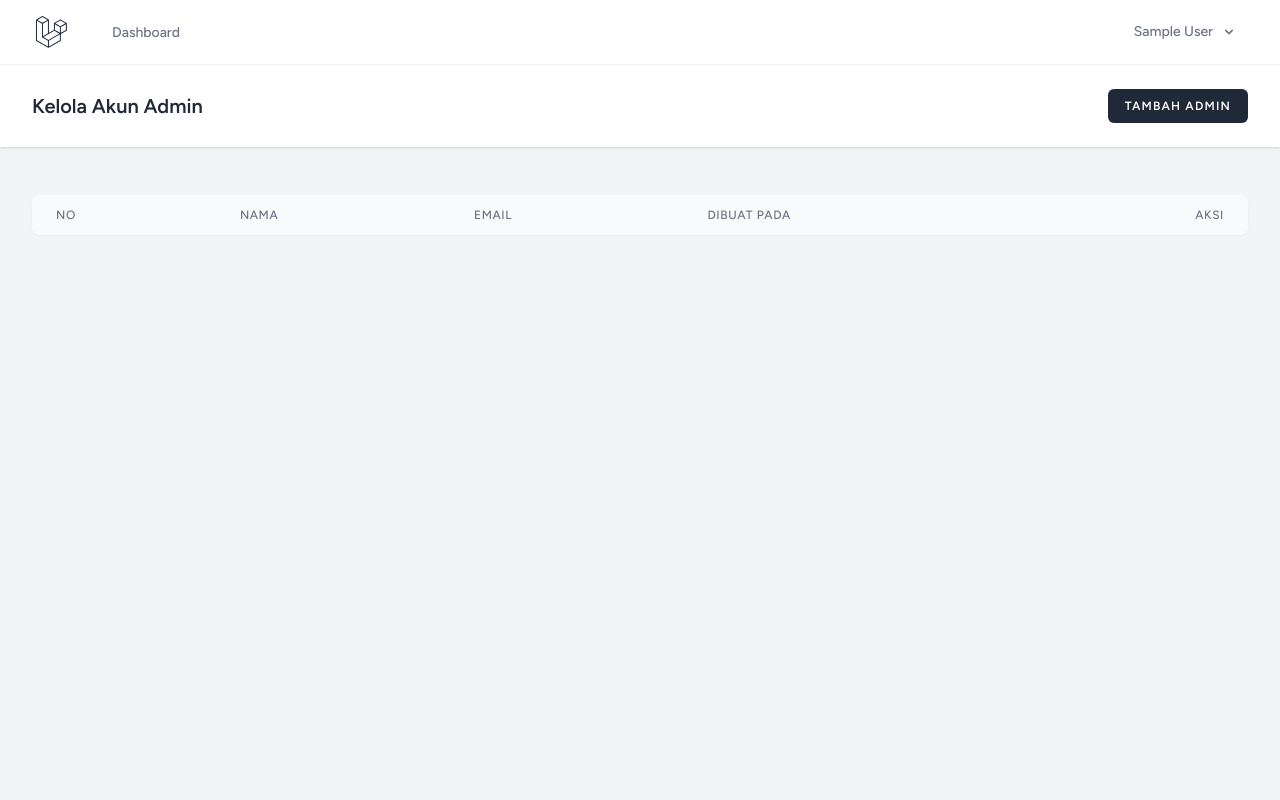
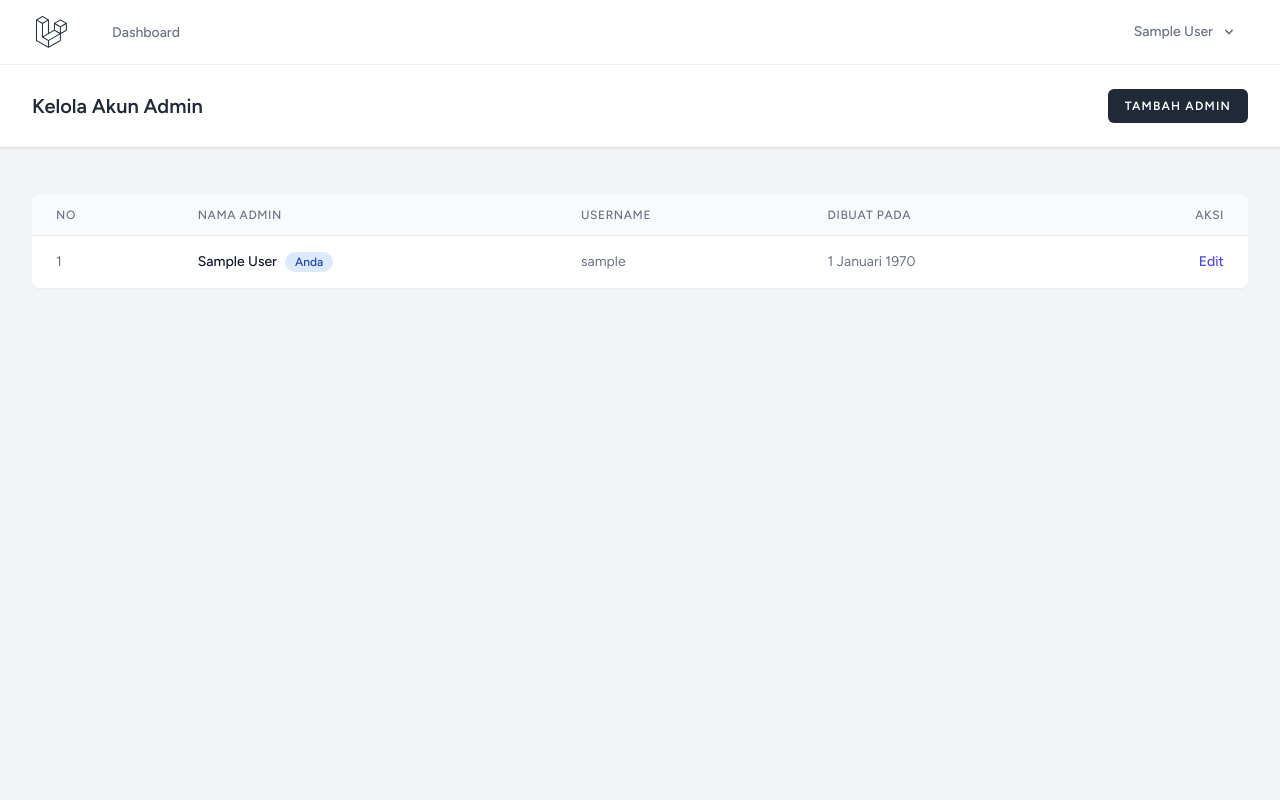
Before and after one commit to Arch-Ren/ProjekAkhirKelompok5-PAW, a Laravel app: page /akun-admin in a window 1280 px wide. Run offline with Laravel 12, Linux system fonts and the light colour scheme; the visitor is signed in with stand-in values (Sample User, id 1); data that the repository does not hold is empty; style sheets or scripts are compiled from the project's sources; parts of the project's set-up code (start-up, migrations or seed data) failed here and were passed over; some libraries are stand-ins or nearby versions.

Commit message:
refactor(akun-admin): selaraskan CRUD akun admin dengan model AkunAdmin

```diff
--- a/app/Http/Controllers/AkunAdminController.php
+++ b/app/Http/Controllers/AkunAdminController.php
@@ -4,7 +4,7 @@ namespace App\Http\Controllers;
 
 use App\Http\Requests\StoreAkunAdminRequest;
 use App\Http\Requests\UpdateAkunAdminRequest;
-use App\Models\User;
+use App\Models\AkunAdmin;
 use Illuminate\Http\RedirectResponse;
 use Illuminate\Support\Facades\Hash;
 use Illuminate\Support\Facades\Redirect;
@@ -18,8 +18,8 @@ class AkunAdminController extends Controller
      */
     public function index(): Response
     {
-        $admins = User::orderBy('name')
-            ->get(['id', 'name', 'email', 'created_at']);
+        $admins = AkunAdmin::orderBy('nama_admin')
+            ->get(['id_admin', 'nama_admin', 'username', 'created_at']);
 
         return Inertia::render('AkunAdmin/Index', [
             'admins' => $admins,
@@ -39,10 +39,12 @@ class AkunAdminController extends Controller
      */
     public function store(StoreAkunAdminRequest $request): RedirectResponse
     {
-        User::create([
-            'name'     => $request->name,
-            'email'    => $request->email,
-            'password' => Hash::make($request->password),
+        $validated = $request->validated();
+
+        AkunAdmin::create([
+            'nama_admin'             => $validated['nama_admin'],
+            'username'               => $validated['username'],
+            'kata_sandi_terenkripsi' => Hash::make($validated['password']),
         ]);
 
         return Redirect::route('akun-admin.index')
@@ -52,23 +54,25 @@ class AkunAdminController extends Controller
     /**
      * Tampilkan form edit admin.
      */
-    public function edit(User $akun_admin): Response
+    public function edit(AkunAdmin $akun_admin): Response
     {
         return Inertia::render('AkunAdmin/Edit', [
-            'admin' => $akun_admin->only('id', 'name', 'email'),
+            'admin' => $akun_admin->only('id_admin', 'nama_admin', 'username'),
         ]);
     }
 
     /**
      * Perbarui data admin.
      */
-    public function update(UpdateAkunAdminRequest $request, User $akun_admin): RedirectResponse
+    public function update(UpdateAkunAdminRequest $request, AkunAdmin $akun_admin): RedirectResponse
     {
-        $akun_admin->name  = $request->name;
-        $akun_admin->email = $request->email;
+        $validated = $request->validated();
+
+        $akun_admin->nama_admin = $validated['nama_admin'];
+        $akun_admin->username   = $validated['username'];
 
         if ($request->filled('password')) {
-            $akun_admin->password = Hash::make($request->password);
+            $akun_admin->kata_sandi_terenkripsi = Hash::make($validated['password']);
         }
 
         $akun_admin->save();
@@ -80,18 +84,18 @@ class AkunAdminController extends Controller
     /**
      * Hapus akun admin.
      */
-    public function destroy(User $akun_admin): RedirectResponse
+    public function destroy(AkunAdmin $akun_admin): RedirectResponse
     {
         // Admin tidak boleh menghapus akunnya sendiri
-        if ($akun_admin->id === auth()->id()) {
+        if ($akun_admin->id_admin === auth()->id()) {
             return Redirect::route('akun-admin.index')
-                ->with('error', 'Anda tidak dapat menghapus akun Anda sendiri.');
+                ->withErrors(['delete' => 'Anda tidak dapat menghapus akun Anda sendiri.']);
         }
 
         // Akun admin terakhir tidak boleh dihapus
-        if (User::count() <= 1) {
+        if (AkunAdmin::count() <= 1) {
             return Redirect::route('akun-admin.index')
-                ->with('error', 'Akun admin terakhir tidak dapat dihapus.');
+                ->withErrors(['delete' => 'Akun admin terakhir tidak dapat dihapus.']);
         }
 
         $akun_admin->delete();
--- a/resources/js/Pages/AkunAdmin/Create.jsx
+++ b/resources/js/Pages/AkunAdmin/Create.jsx
@@ -7,8 +7,8 @@ import { Head, Link, useForm } from '@inertiajs/react';
 
 export default function Create() {
     const { data, setData, post, processing, errors } = useForm({
-        name: '',
-        email: '',
+        nama_admin: '',
+        username: '',
         password: '',
         password_confirmation: '',
     });
@@ -33,28 +33,28 @@ export default function Create() {
                     <div className="overflow-hidden bg-white p-6 shadow-sm sm:rounded-lg">
                         <form onSubmit={submit} className="space-y-6">
                             <div>
-                                <InputLabel htmlFor="name" value="Nama" />
+                                <InputLabel htmlFor="nama_admin" value="Nama Admin" />
                                 <TextInput
-                                    id="name"
+                                    id="nama_admin"
                                     type="text"
                                     className="mt-1 block w-full"
-                                    value={data.name}
-                                    onChange={(e) => setData('name', e.target.value)}
+                                    value={data.nama_admin}
+                                    onChange={(e) => setData('nama_admin', e.target.value)}
                                     isFocused={true}
                                 />
-                                <InputError message={errors.name} className="mt-2" />
+                                <InputError message={errors.nama_admin} className="mt-2" />
                             </div>
 
                             <div>
-                                <InputLabel htmlFor="email" value="Email" />
+                                <InputLabel htmlFor="username" value="Username" />
                                 <TextInput
-                                    id="email"
-                                    type="email"
+                                    id="username"
+                                    type="text"
                                     className="mt-1 block w-full"
-                                    value={data.email}
-                                    onChange={(e) => setData('email', e.target.value)}
+                                    value={data.username}
+                                    onChange={(e) => setData('username', e.target.value)}
                                 />
-                                <InputError message={errors.email} className="mt-2" />
+                                <InputError message={errors.username} className="mt-2" />
                             </div>
 
                             <div>
--- a/resources/js/Pages/AkunAdmin/Edit.jsx
+++ b/resources/js/Pages/AkunAdmin/Edit.jsx
@@ -7,54 +7,54 @@ import { Head, Link, useForm } from '@inertiajs/react';
 
 export default function Edit({ admin }) {
     const { data, setData, put, processing, errors } = useForm({
-        name: admin.name,
-        email: admin.email,
+        nama_admin: admin.nama_admin,
+        username: admin.username,
         password: '',
         password_confirmation: '',
     });
 
     const submit = (e) => {
         e.preventDefault();
-        put(route('akun-admin.update', admin.id));
+        put(route('akun-admin.update', admin.id_admin));
     };
 
     return (
         <AuthenticatedLayout
             header={
                 <h2 className="text-xl font-semibold leading-tight text-gray-800">
-                    Edit Admin: {admin.name}
+                    Edit Admin: {admin.nama_admin}
                 </h2>
             }
         >
-            <Head title={`Edit Admin: ${admin.name}`} />
+            <Head title={`Edit Admin: ${admin.nama_admin}`} />
 
             <div className="py-12">
                 <div className="mx-auto max-w-2xl sm:px-6 lg:px-8">
                     <div className="overflow-hidden bg-white p-6 shadow-sm sm:rounded-lg">
                         <form onSubmit={submit} className="space-y-6">
                             <div>
-                                <InputLabel htmlFor="name" value="Nama" />
+                                <InputLabel htmlFor="nama_admin" value="Nama Admin" />
                                 <TextInput
-                                    id="name"
+                                    id="nama_admin"
                                     type="text"
                                     className="mt-1 block w-full"
-                                    value={data.name}
-                                    onChange={(e) => setData('name', e.target.value)}
+                                    value={data.nama_admin}
+                                    onChange={(e) => setData('nama_admin', e.target.value)}
                                     isFocused={true}
                                 />
-                                <InputError message={errors.name} className="mt-2" />
+                                <InputError message={errors.nama_admin} className="mt-2" />
                             </div>
 
                             <div>
-                                <InputLabel htmlFor="email" value="Email" />
+                                <InputLabel htmlFor="username" value="Username" />
                                 <TextInput
-                                    id="email"
-                                    type="email"
+                                    id="username"
+                                    type="text"
                                     className="mt-1 block w-full"
-                                    value={data.email}
-                                    onChange={(e) => setData('email', e.target.value)}
+                                    value={data.username}
+                                    onChange={(e) => setData('username', e.target.value)}
                                 />
-                                <InputError message={errors.email} className="mt-2" />
+                                <InputError message={errors.username} className="mt-2" />
                             </div>
 
                             <div>
--- a/resources/js/Pages/AkunAdmin/Index.jsx
+++ b/resources/js/Pages/AkunAdmin/Index.jsx
@@ -7,7 +7,7 @@ import { Head, Link, useForm, usePage } from '@inertiajs/react';
 import { useState } from 'react';
 
 export default function Index({ admins }) {
-    const { auth, flash } = usePage().props;
+    const { auth, flash, errors: pageErrors } = usePage().props;
     const [confirmingDeletion, setConfirmingDeletion] = useState(false);
     const [selectedAdmin, setSelectedAdmin] = useState(null);
 
@@ -19,8 +19,8 @@ export default function Index({ admins }) {
     };
 
     const deleteAdmin = () => {
-        destroy(route('akun-admin.destroy', selectedAdmin.id), {
-            onSuccess: () => {
+        destroy(route('akun-admin.destroy', selectedAdmin.id_admin), {
+            onFinish: () => {
                 setConfirmingDeletion(false);
                 setSelectedAdmin(null);
             },
@@ -55,9 +55,9 @@ export default function Index({ admins }) {
                         </div>
                     )}
 
-                    {flash?.error && (
+                    {pageErrors?.delete && (
                         <div className="mb-4 rounded-md bg-red-50 p-4 text-sm text-red-700">
-                            {flash.error}
+                            {pageErrors.delete}
                         </div>
                     )}
 
@@ -70,10 +70,10 @@ export default function Index({ admins }) {
                                             No
                                         </th>
                                         <th className="px-6 py-3 text-left text-xs font-medium uppercase tracking-wider text-gray-500">
-                                            Nama
+                                            Nama Admin
                                         </th>
                                         <th className="px-6 py-3 text-left text-xs font-medium uppercase tracking-wider text-gray-500">
-                                            Email
+                                            Username
                                         </th>
                                         <th className="px-6 py-3 text-left text-xs font-medium uppercase tracking-wider text-gray-500">
                                             Dibuat Pada
@@ -85,20 +85,20 @@ export default function Index({ admins }) {
                                 </thead>
                                 <tbody className="divide-y divide-gray-200 bg-white">
                                     {admins.map((admin, index) => (
-                                        <tr key={admin.id}>
+                                        <tr key={admin.id_admin}>
                                             <td className="whitespace-nowrap px-6 py-4 text-sm text-gray-500">
                                                 {index + 1}
                                             </td>
                                             <td className="whitespace-nowrap px-6 py-4 text-sm font-medium text-gray-900">
-                                                {admin.name}
-                                                {admin.id === auth.user.id && (
+                                                {admin.nama_admin}
+                                                {admin.id_admin === auth.user.id_admin && (
                                                     <span className="ml-2 inline-flex items-center rounded-full bg-blue-100 px-2.5 py-0.5 text-xs font-medium text-blue-800">
                                                         Anda
                                                     </span>
                                                 )}
                                             </td>
                                             <td className="whitespace-nowrap px-6 py-4 text-sm text-gray-500">
-                                                {admin.email}
+                                                {admin.username}
                                             </td>
                                             <td className="whitespace-nowrap px-6 py-4 text-sm text-gray-500">
                                                 {new Date(admin.created_at).toLocaleDateString('id-ID', {
@@ -109,13 +109,13 @@ export default function Index({ admins }) {
                                             </td>
                                             <td className="whitespace-nowrap px-6 py-4 text-right text-sm font-medium">
                                                 <Link
-                                                    href={route('akun-admin.edit', admin.id)}
+                                                    href={route('akun-admin.edit', admin.id_admin)}
                                                     className="text-indigo-600 hover:text-indigo-900"
                                                 >
                                                     Edit
                                                 </Link>
 
-                                                {admin.id !== auth.user.id && (
+                                                {admin.id_admin !== auth.user.id_admin && (
                                                     <button
                                                         onClick={() => confirmDelete(admin)}
                                                         className="ml-4 text-red-600 hover:text-red-900"
@@ -141,7 +141,7 @@ export default function Index({ admins }) {
 
                     <p className="mt-1 text-sm text-gray-600">
                         Apakah Anda yakin ingin menghapus akun{' '}
-                        <strong>{selectedAdmin?.name}</strong>? Tindakan ini tidak
+                        <strong>{selectedAdmin?.nama_admin}</strong>? Tindakan ini tidak
                         dapat dibatalkan.
                     </p>
 
```
Also changed, not shown: app/Http/Requests/StoreAkunAdminRequest.php (+14 -12 lines), app/Http/Requests/UpdateAkunAdminRequest.php (+18 -13 lines).
